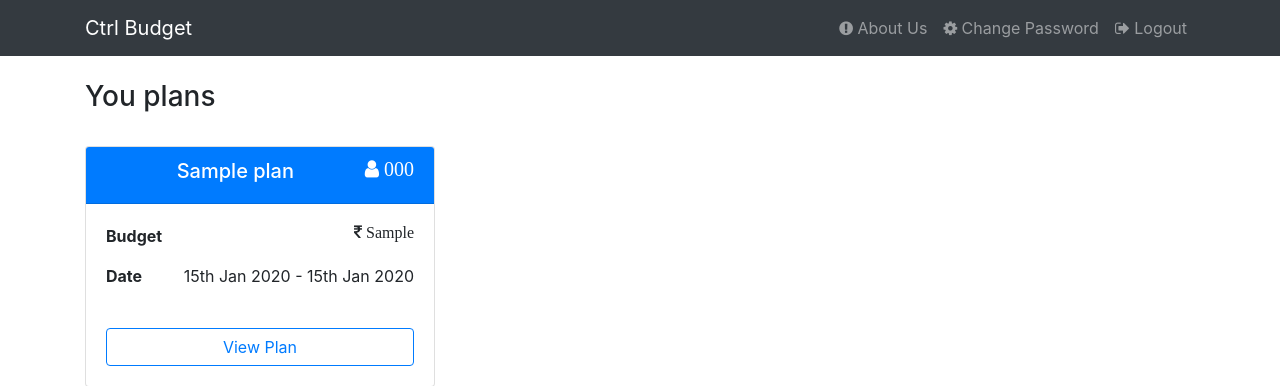
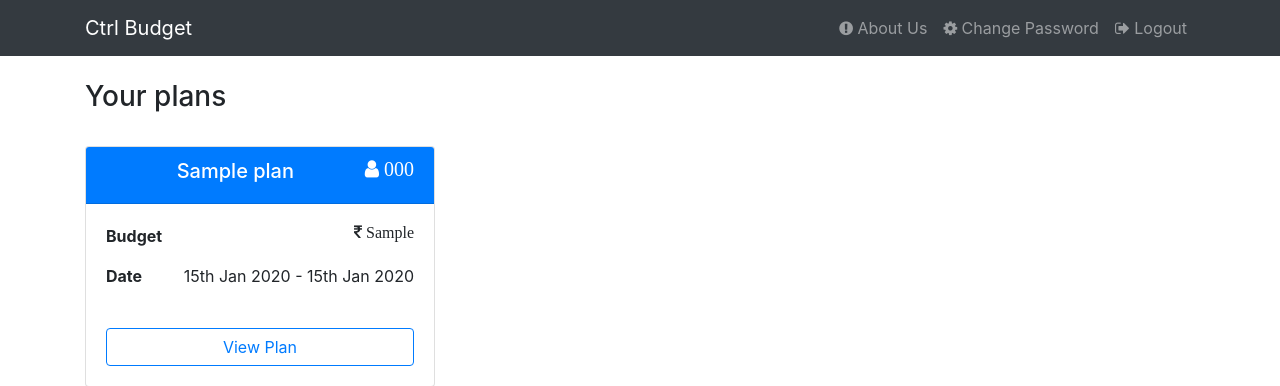
Before and after one commit to kks1111/CTRLProject, a PHP site: page /webproject/homepage.php in a window 1280 px wide. Shown: the top 386 px of the page. Run offline with PHP 8.4, Linux system fonts and the light colour scheme; the visitor is signed in with stand-in values (Sample User, id 1); tables that the repository leaves empty hold one stand-in row (values such as "Sample post"); some libraries are stand-ins or nearby versions.

Commit message:
Update homepage.php

```diff
--- a/webproject/php/homepage.php
+++ b/webproject/php/homepage.php
@@ -48,7 +48,7 @@
 			$result=mysqli_query($con,$query) or die($mysqli_error($con));
 		?>
 			<div class="container" style="margin-top:80px">
-			<h3>You plans</h3><br>
+			<h3>Your plans</h3><br>
 			<div class="row">
 			<?php while($row=mysqli_fetch_row($result))
 			{ ?>
```
